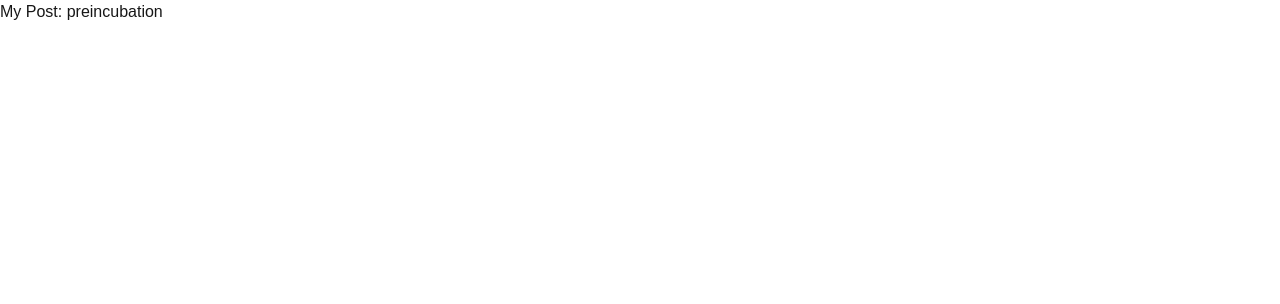
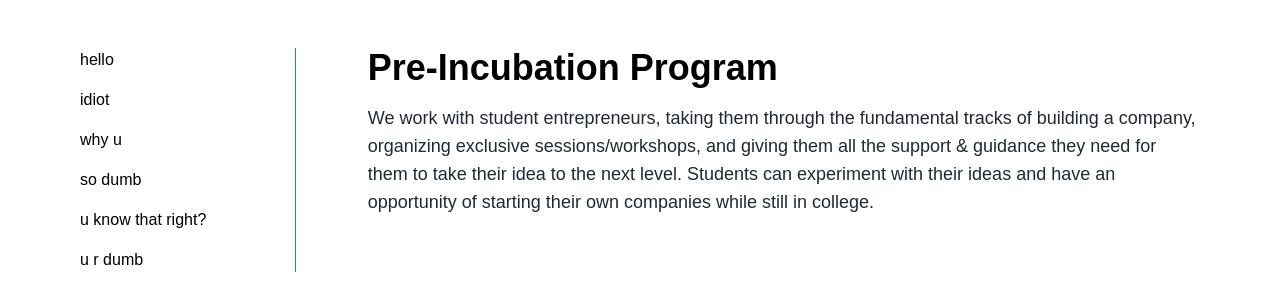
Before and after one commit to Edventure-park/Main-Website, a Next.js app: page /programs/preincubation in a window 1280 px wide. Shown: the top 304 px of the page. Built offline with nearby package versions, Linux system fonts and the light colour scheme.

Commit message:
feat: Program pages Dynamic Load init with proper layout

```diff
--- a/app/programs/[slug]/page.tsx
+++ b/app/programs/[slug]/page.tsx
@@ -1,3 +1,6 @@
+/* eslint-disable no-unused-vars */
+import CompleteProgramPage from "@/components/Programs/CompleteProgramPage"
+
 export default async function Page({
   params,
 }: {
@@ -5,5 +8,5 @@ export default async function Page({
 }) {
   const { slug } = await params
 
-  return <div>My Post: {slug}</div>
+  return <CompleteProgramPage slug={(await params).slug} />
 }
--- a/components/Programs/CompleteProgramPage.tsx
+++ b/components/Programs/CompleteProgramPage.tsx
@@ -1,15 +1,66 @@
+// components/CompleteProgramPage.tsx
 import React from 'react'
 
-function CompleteProgramPage({slug}:{slug:string}) {
-    if (!slug){
-        return <div>Loading...</div>
-    }
+import ProgramInfo from './ProgramInfo'
 
-    return (
-      <div>
-        hmmm
-      </div>
-    )
+interface ProgramInfoProps {
+  slug: string;
+  Heading: string;
+  SubHeading: string;
+  Paragraph: string;
+  lists: string[];
 }
 
-export default CompleteProgramPage
+const programData: Record<string, ProgramInfoProps> = {
+  preincubation: {
+    slug: 'preincubation',
+    Heading: 'Pre-Incubation Program',
+    SubHeading: '16-week long structured and intensive program',
+    Paragraph: 'We work with student entrepreneurs, taking them through the fundamental tracks of building a company, organizing exclusive sessions/workshops, and giving them all the support & guidance they need for them to take their idea to the next level. Students can experiment with their ideas and have an opportunity of starting their own companies while still in college.',
+    lists: ['hello','idiot','why u','so dumb ','u know that right?','u r dumb']
+  },
+  incubation: {
+    slug: 'incubation',
+    Heading: 'Incubation Program',
+    SubHeading: '32-week-long intensive and tailor-made program for early stage startups focusing on achieving PMF',
+    Paragraph: 'After the Pre-Incubation Program, selected companies move onto the Incubation Program. It primarily focuses on figuring out the product market fit of the start-up. After figuring out the PMF, it’s about scaling up the company and getting investors from diverse industries onboard.',
+    lists: []
+  },
+  edtalk: {
+    slug: 'edtalk',
+    Heading: 'EdTalk',
+    SubHeading: 'Exclusive program for Campus Leads at EdVenture Park',
+    Paragraph: 'EdTalk is built upon the foundation of the 3E’s – Experience, Engagement, and Expression. These elements contribute to the growth of self-assurance among Campus Leads, a trait nurtured organically through their regular interactions and discussions.',
+    lists: []
+  },
+  builderssunday: {
+    slug: 'builderssunday',
+    Heading: 'Builders’ Sunday',
+    SubHeading: 'India’s Fastest prototyping centre for inquisitive hardware and technology enthusiasts',
+    Paragraph: 'These gatherings are designed to create and enhance their practical skills in creation. EdVenture Parks’ Hardware Incubator extends a warm invitation to individuals from diverse educational backgrounds, offering them the chance to refine their hardware expertise.',
+    lists: []
+  },
+  foundersfriday: {
+    slug: 'foundersfriday',
+    Heading: 'Founders’ Friday',
+    SubHeading: 'Flagship networking event held on the first Friday of every month',
+    Paragraph: 'It serves as a "No-Agenda Networking Event" bringing together Founders, Entrepreneurs, Investors, and other key members of the startup ecosystem. The event is a tribute to founders, celebrating their endeavors, challenges, and aspirations. Founders’ Friday focuses on networking, emphasizing the importance of connections in the startup world.',
+    lists: []
+  }
+}
+
+function CompleteProgramPage({ slug }: { slug: string }) {
+  const programInfo = programData[slug];
+
+  if (!programInfo) {
+    return <div>Program not found or loading...</div>;
+  }
+
+  return (
+    <div>
+      <ProgramInfo ProgramInfoData={programInfo} />
+    </div>
+  );
+}
+
+export default CompleteProgramPage;
--- a/components/Programs/ProgramInfo.tsx
+++ b/components/Programs/ProgramInfo.tsx
@@ -1,19 +1,66 @@
-/* eslint-disable no-unused-vars */
-import React from 'react'
+import React from 'react';
 
 interface ProgramInfoProps {
-    Heading: string;
-    SubHeading: string;
-    Paragraph: string;
-    lists: string[];
+  slug: string;
+  Heading: string;
+  SubHeading: string;
+  Paragraph: string;
+  lists: string[];
 }
 
-function ProgramInfo({ProgramInfoData}:{ProgramInfoData:ProgramInfoProps}) {
+export default function ProgramInfo({ ProgramInfoData }: { ProgramInfoData: ProgramInfoProps }) {
   return (
-    <div>
-      hmmm
-    </div>
-  )
+    <section className="w-full bg-white px-4 py-12 md:px-10 lg:px-20">
+      <div className="mx-auto max-w-7xl">
+        {/* Desktop and Tablet Layout */}
+        <div className="hidden md:flex md:flex-row md:gap-10">
+          {/* Left Side - List */}
+          <aside className="md:w-1/4 lg:w-1/5">
+            <div className="border-r border-green-600 pr-4">
+              <ul className="space-y-4 text-left font-medium text-black">
+                {ProgramInfoData.lists.map((item, idx) => (
+                  <li key={idx} className="cursor-pointer transition-all duration-200 hover:text-green-600">
+                    {item}
+                  </li>
+                ))}
+              </ul>
+            </div>
+          </aside>
+          {/* Right Side - Content */}
+          <article className="md:w-3/4 md:pl-8 lg:w-4/5">
+            <h1 className="mb-4 text-2xl font-bold text-black md:text-3xl lg:text-4xl">
+              {ProgramInfoData.Heading}
+            </h1>
+            <p className="text-base leading-relaxed text-gray-800 md:text-lg">
+              {ProgramInfoData.Paragraph}
+            </p>
+          </article>
+        </div>
+        {/* Mobile Layout */}
+        <div className="flex flex-col md:hidden">
+          {/* Content First */}
+          <article className="mb-8">
+            <h1 className="mb-4 text-2xl font-bold text-black">
+              {ProgramInfoData.Heading}
+            </h1>
+            <p className="text-base leading-relaxed text-gray-800">
+              {ProgramInfoData.Paragraph}
+            </p>
+          </article>
+          {/* Horizontal Line for Mobile */}
+          <div className="mb-6 border-t border-green-600"></div>
+          {/* List Below */}
+          <aside>
+            <ul className="space-y-4 text-left font-medium text-black">
+              {ProgramInfoData.lists.map((item, idx) => (
+                <li key={idx} className="cursor-pointer transition-all duration-200 hover:text-green-600">
+                  {item}
+                </li>
+              ))}
+            </ul>
+          </aside>
+        </div>
+      </div>
+    </section>
+  );
 }
-
-export default ProgramInfo
```
